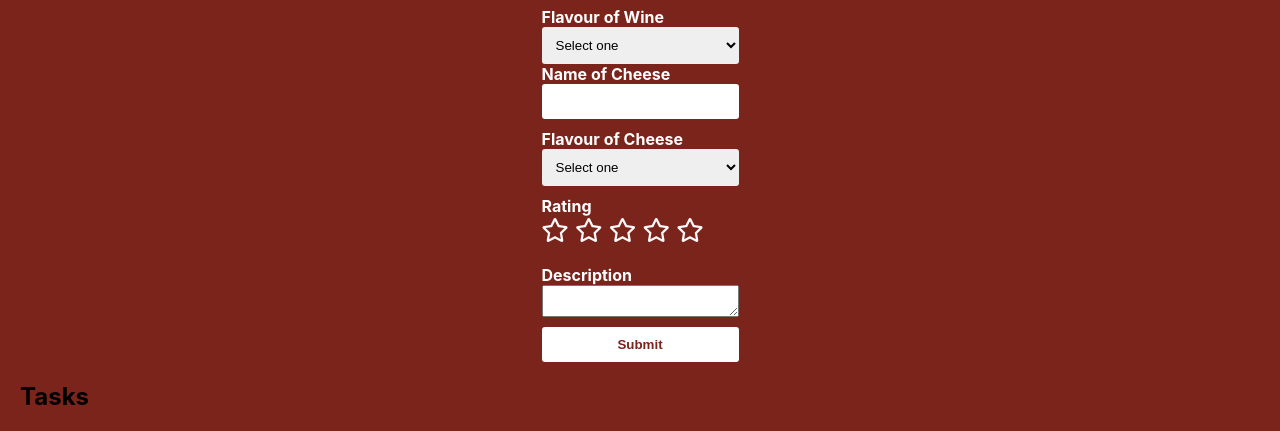
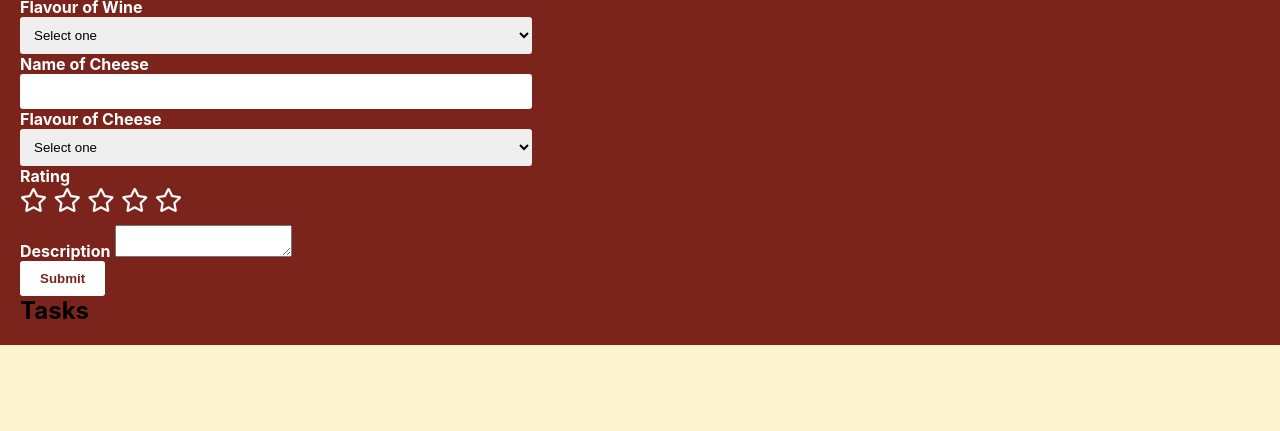
Before and after one commit to gpaz-dot/deco2017_A4_FINAL, a website: page public/index.html in a window 1280 px wide. Shown: the part 704-1135 px from the top of the page. After the commit the page ends 1049 px from the top, so only its background shows below. Drawn offline with Linux system fonts and the light colour scheme.

Commit message:
workshop

```diff
--- a/public/index.html
+++ b/public/index.html
@@ -102,7 +102,7 @@
     </script>
 
 <div class="lower-section">
-    <div class="column">
+    <div class="cardOne">
       <h1>+ Add Your Rating</h1>
       <form id="taskform">
         <div class="form-row">
@@ -150,7 +150,7 @@
           </div>
         </form>
       </div>
-    <div class="column">
+    <div class="cardTwo">
       <h2>Tasks</h2>
       <ul id="tasklist"></ul>
       <script src="script.js"></script>
--- a/public/styles.css
+++ b/public/styles.css
@@ -121,21 +121,13 @@
   gap: 20px;
 }
 
-.column {
-  flex: 1;
+.cardOne{
+  width: 40vw;
+  margin-right: 5vw;
 }
 
-form {
-  display: flex;
-  flex-direction: column;
-  align-items: center;
-  color: #fff;
-}
-
-.form-row {
-  display: flex;
-  flex-direction: column;
-  margin-bottom: 10px;
+.cardTwo {
+  width: 30vw;
 }
 
 label {
@@ -254,3 +246,19 @@ button:hover {
   .star:hover {
     color: gold;
   }
+
+  .card {
+    /* Add shadows to create the "card" effect */
+    box-shadow: 0 4px 8px 0 rgba(0,0,0,0.2);
+    transition: 0.3s;
+  }
+
+  /* On mouse-over, add a deeper shadow */
+  .card:hover {
+    box-shadow: 0 8px 16px 0 rgba(0,0,0,0.2);
+  }
+
+  /* Add some padding inside the card container */
+  .container {
+    padding: 2px 16px;
+  }
```
